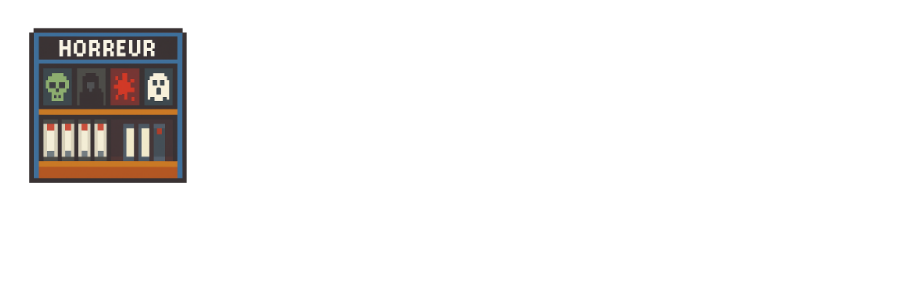
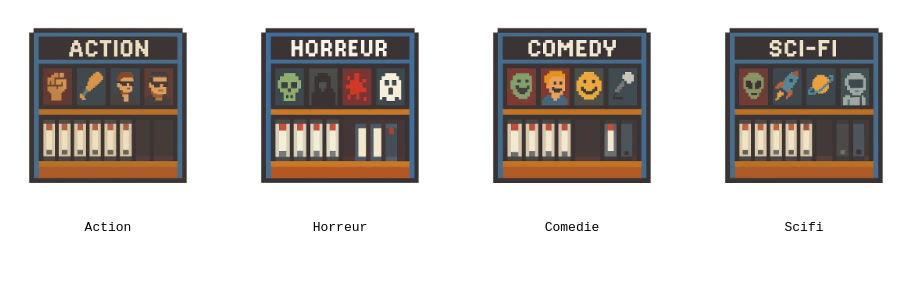
Before and after one commit to BuathierTom/L3WebProjet, a React (Vite) app in the folder front/: page / in a window 1280 px wide. Shown: the top 300 px of the page, without its empty margins (0-917 px from the left). Built offline with nearby package versions, Linux system fonts and the light colour scheme.

Commit message:
feat: show type rayon (#15)

```diff
--- a/front/src/components/Rayon/index.jsx
+++ b/front/src/components/Rayon/index.jsx
@@ -1,12 +1,29 @@
+import actionImg from "../../assets/images/rayon-action.png";
+import horreurImg from "../../assets/images/rayon-horreur.png";
+import comedieImg from "../../assets/images/rayon-comedie.png";
+import scifiImg from "../../assets/images/rayon-scifi.png";
+
 import "../../style/Rayon/style.css"
-import rayonHorreur from "../../assets/images/rayon-horreur.png"
+const rayonImages = {
+  action: actionImg,
+  horreur: horreurImg,
+  comedie: comedieImg,
+  scifi: scifiImg,
+};
 
-export default function Rayon() {
-    return(
-        <div>
-            <a href=""><img src={rayonHorreur} alt="normalement c'est un rayon mon reuf" /></a>
-        </div>
+const Rayon = ({ type = "action", onClick }) => {
+  const image = rayonImages[type] || actionImg;
+  const label = type.charAt(0).toUpperCase() + type.slice(1);
 
-    )
+  return (
+    <div onClick={onClick} style={{ textAlign: "center", cursor: "pointer" }}>
+      <img
+        src={image}
+        alt={`Rayon ${label}`}
+      />
+      <p style={{ fontFamily: "monospace", marginTop: "0.5rem" }}>{label}</p>
+    </div>
+  );
+};
 
-}
+export default Rayon;
--- a/front/src/pages/Home/index.jsx
+++ b/front/src/pages/Home/index.jsx
@@ -1,10 +1,13 @@
+import React from "react";
 import Rayon from "../../components/Rayon"
 
 export default function Home() {
-    return(
-        <div>
-            <Rayon/>
-        </div>
-
-    );
-}
+    return (
+    <div style={{ display: "flex", gap: "2rem", flexWrap: "wrap" }}>
+      <Rayon type="action" onClick={() => console.log("Action cliqué")} />
+      <Rayon type="horreur" onClick={() => console.log("Horreur cliqué")} />
+      <Rayon type="comedie" onClick={() => console.log("Comédie cliqué")} />
+      <Rayon type="scifi" onClick={() => console.log("Sci-Fi cliqué")} />
+    </div>
+  );
+};
```
